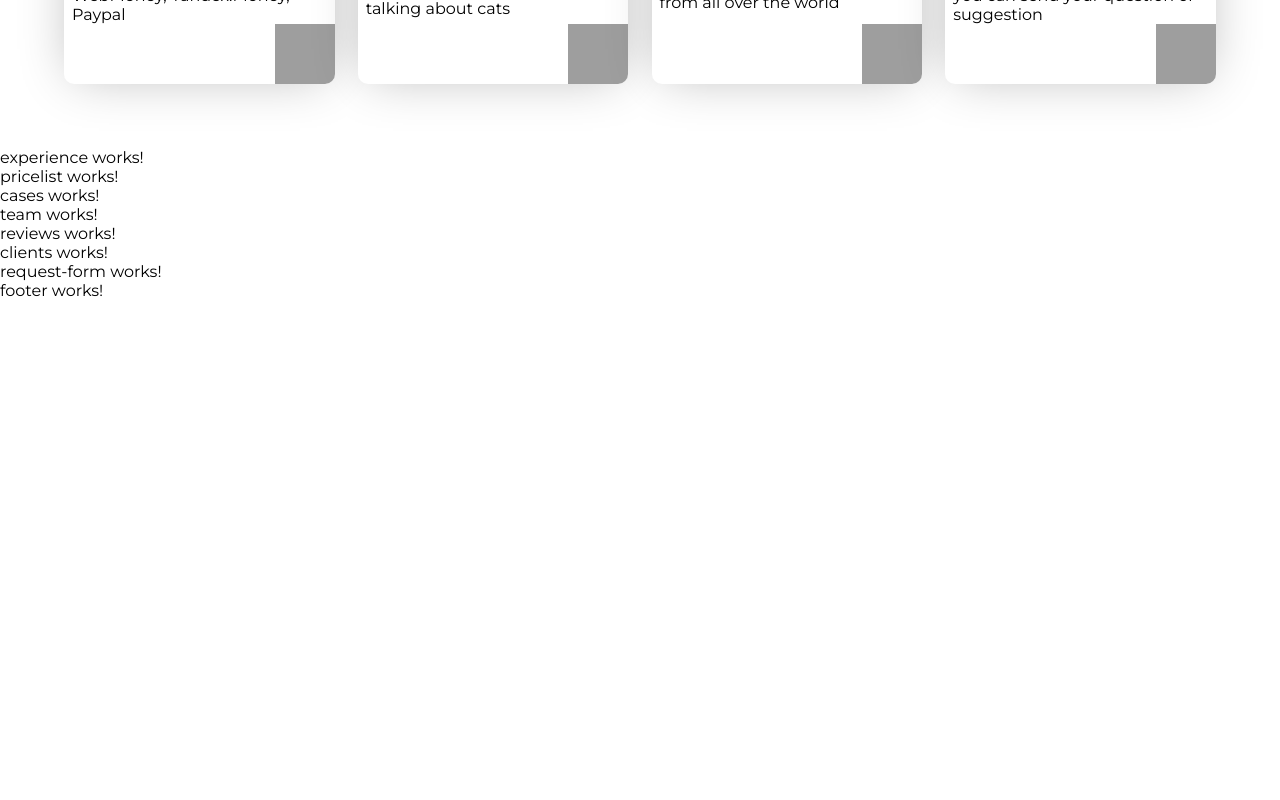
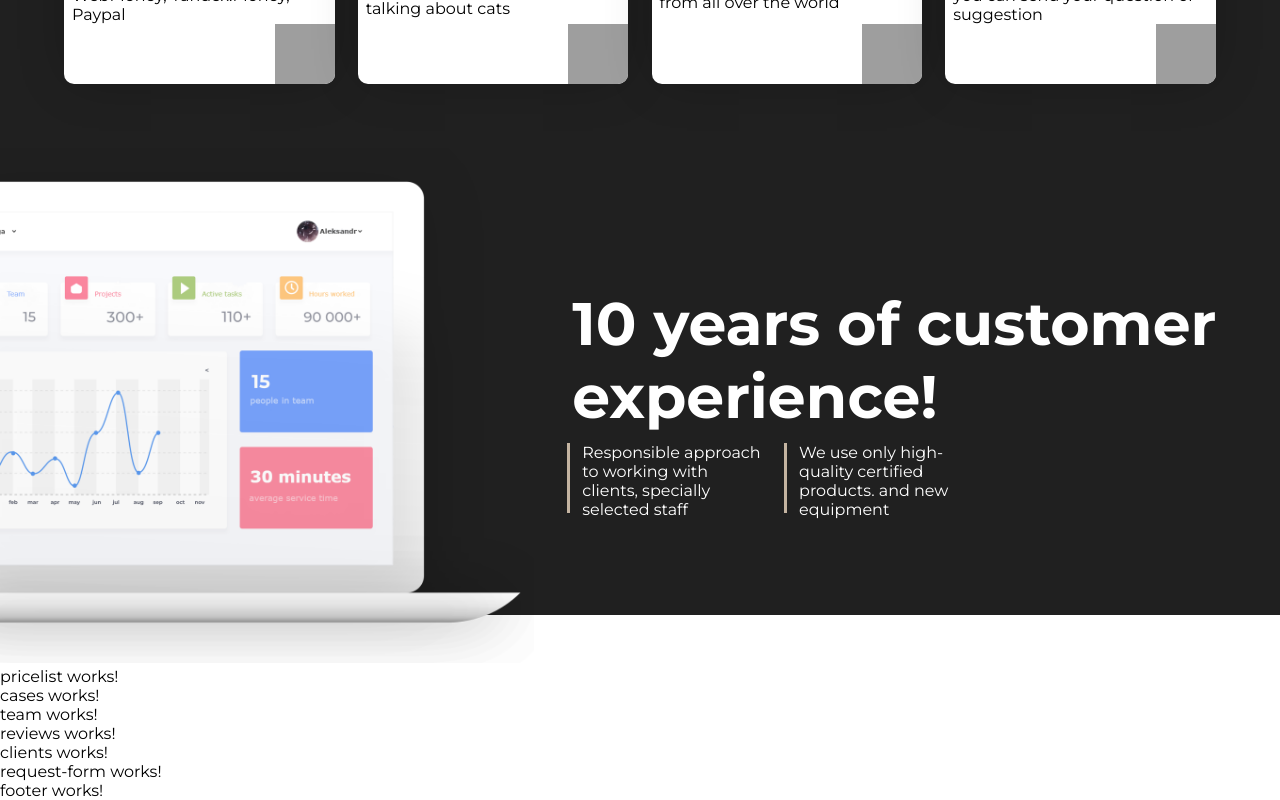
Before and after one commit to lllKoMaHDoRlll/web-project-extended, an Angular app: page / in a window 1280 px wide. Shown: the part 1875-2675 px from the top of the page. Before the commit the page ends 2175 px from the top, so only its background shows below. Built offline with nearby package versions, Linux system fonts and the light colour scheme; grey boxes are pictures that could not be loaded.

Commit message:
implement experience component

```diff
--- a/src/app/experience/experience.component.css
+++ b/src/app/experience/experience.component.css
@@ -0,0 +1,75 @@
+#company-experience {
+  display: flex;
+  flex-direction: column-reverse;
+  align-items: unset;
+  position: relative;
+}
+
+#company-experience::after {
+  content: "";
+  position: absolute;
+  bottom: 10%;
+  right: 0;
+  width: 100%;
+  height: 120%;
+  background-color: #202020;
+  z-index: -1;
+}
+
+#exp-image-outter {
+  width: 70%;
+}
+
+#exp-image-outter > img {
+  width: 100%;
+}
+
+#exp-content {
+  display: flex;
+  flex-direction: column;
+  padding: 3%;
+}
+
+#exp-header-outter {
+  font-size: 20pt;
+}
+
+#exp-features {
+  display: flex;
+  flex-direction: column;
+  gap: 1rem;
+}
+
+.exp-feature {
+  padding: 10px;
+  max-width: 70%;
+}
+
+.exp-feature::before {
+  content: "";
+  background-color: var(--acc-color);
+  height: 70px;
+  width: 3px;
+  display: inline-block;
+  transform: translateX(-15px);
+  position: absolute;
+}
+
+@media screen and (width >= 880px) {
+  #company-experience {
+    flex-direction: row;
+    align-items: center;
+  }
+
+  #exp-header-outter {
+    font-size: 30pt;
+  }
+
+  #exp-features {
+    flex-direction: row;
+  }
+
+  .exp-feature {
+    max-width: 30%;
+  }
+}
--- a/src/app/experience/experience.component.html
+++ b/src/app/experience/experience.component.html
@@ -1 +1,18 @@
-<p>experience works!</p>
+<section id="company-experience">
+  <div id="exp-image-outter">
+      <img src="assets/images/laptop.png" alt="Laptop">
+  </div>
+  <div id="exp-content">
+      <div id="exp-header-outter">
+          <h1 class="text-light">10 years of customer experience!</h1>
+      </div>
+      <div id="exp-features">
+          <div class="exp-feature">
+              <p class="text-light">Responsible approach to working with clients, specially selected staff</p>
+          </div>
+          <div class="exp-feature">
+              <p class="text-light">We use only high-quality certified products. and new equipment</p>
+          </div>
+      </div>
+  </div>
+</section>
```
Also changed, not shown: src/assets/images/laptop.png (added).
